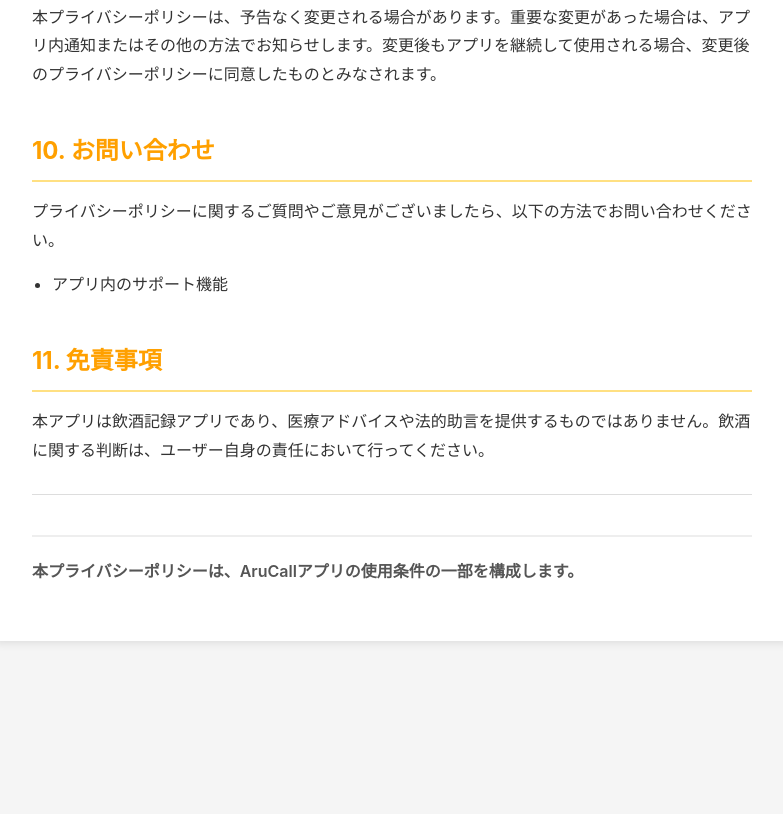
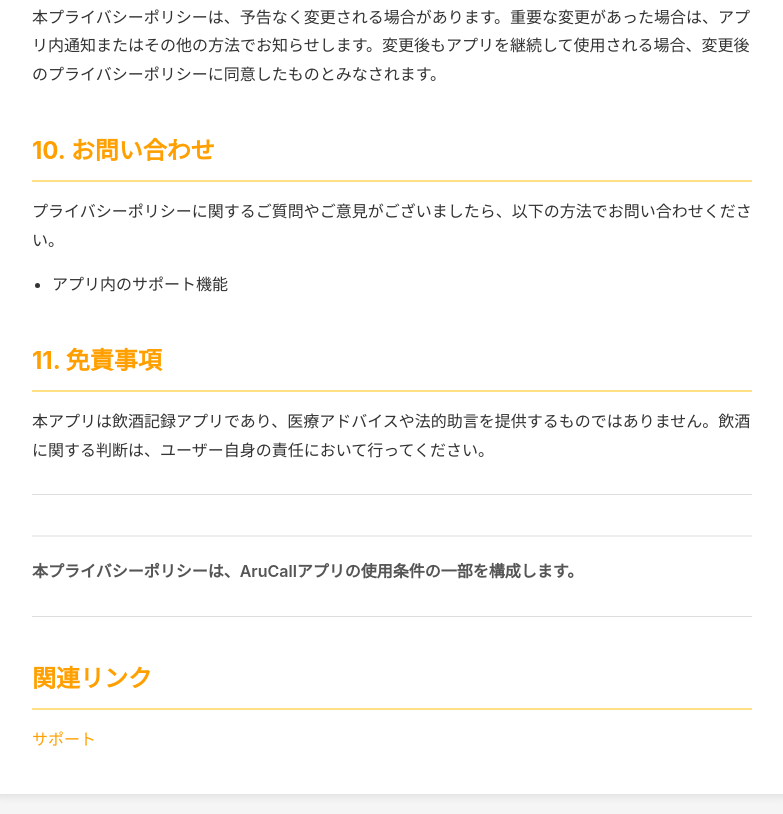
Before and after one commit to makaroni980/arucall-website, a plain HTML site: page privacy-policy.html in a window 1280 px wide. Shown: the part 4742-5556 px from the top of the page, without its empty margins (248-1031 px from the left). Before the commit the page ends 5403 px from the top, so only its background shows below. Drawn offline with Linux system fonts and the light colour scheme.

Commit message:
Update privacy-policy.html

```diff
--- a/privacy-policy.html
+++ b/privacy-policy.html
@@ -289,6 +289,13 @@
         <hr>
 
         <p class="footer-note">本プライバシーポリシーは、AruCallアプリの使用条件の一部を構成します。</p>
+
+        <hr>
+
+        <h2>関連リンク</h2>
+        <div class="links">
+            <a href="https://makaroni980.github.io/arucall-website/support.html" target="_blank" rel="noopener noreferrer">サポート</a>
+        </div>
     </div>
 </body>
 </html>
```
